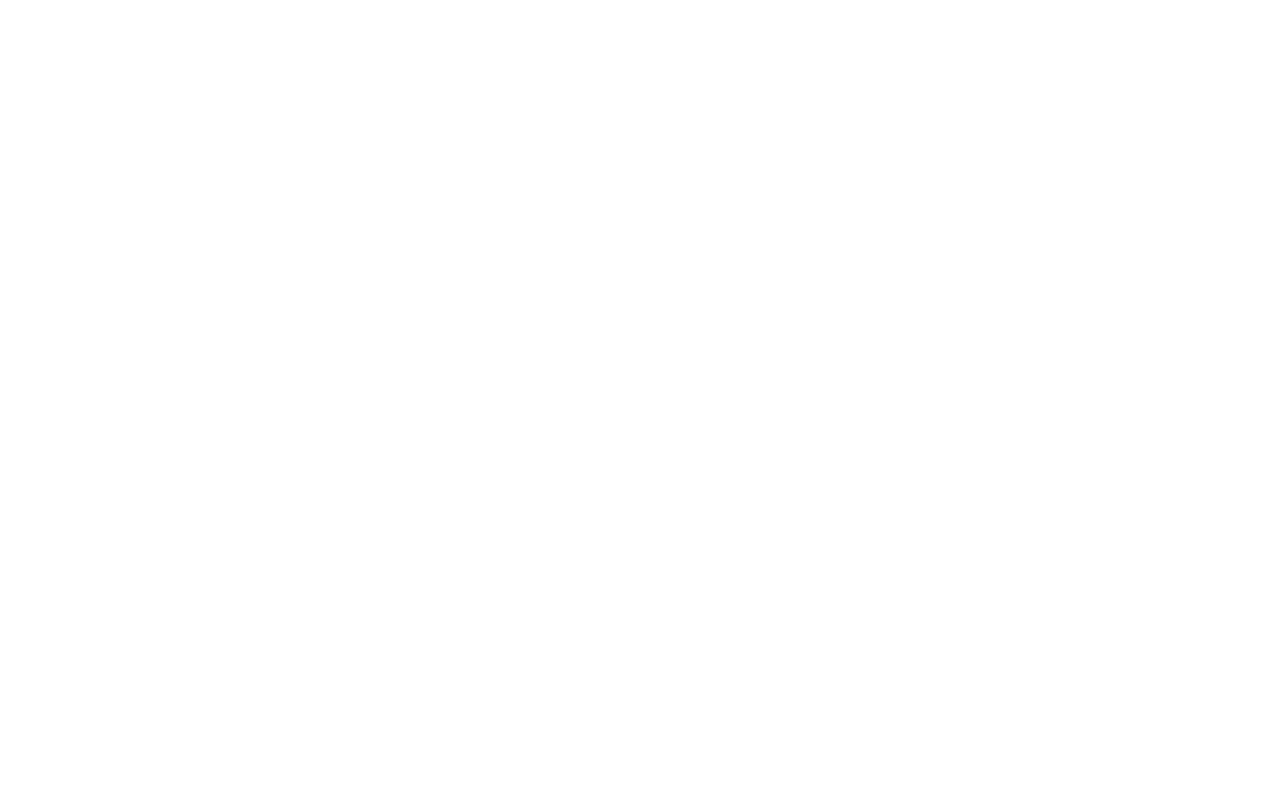
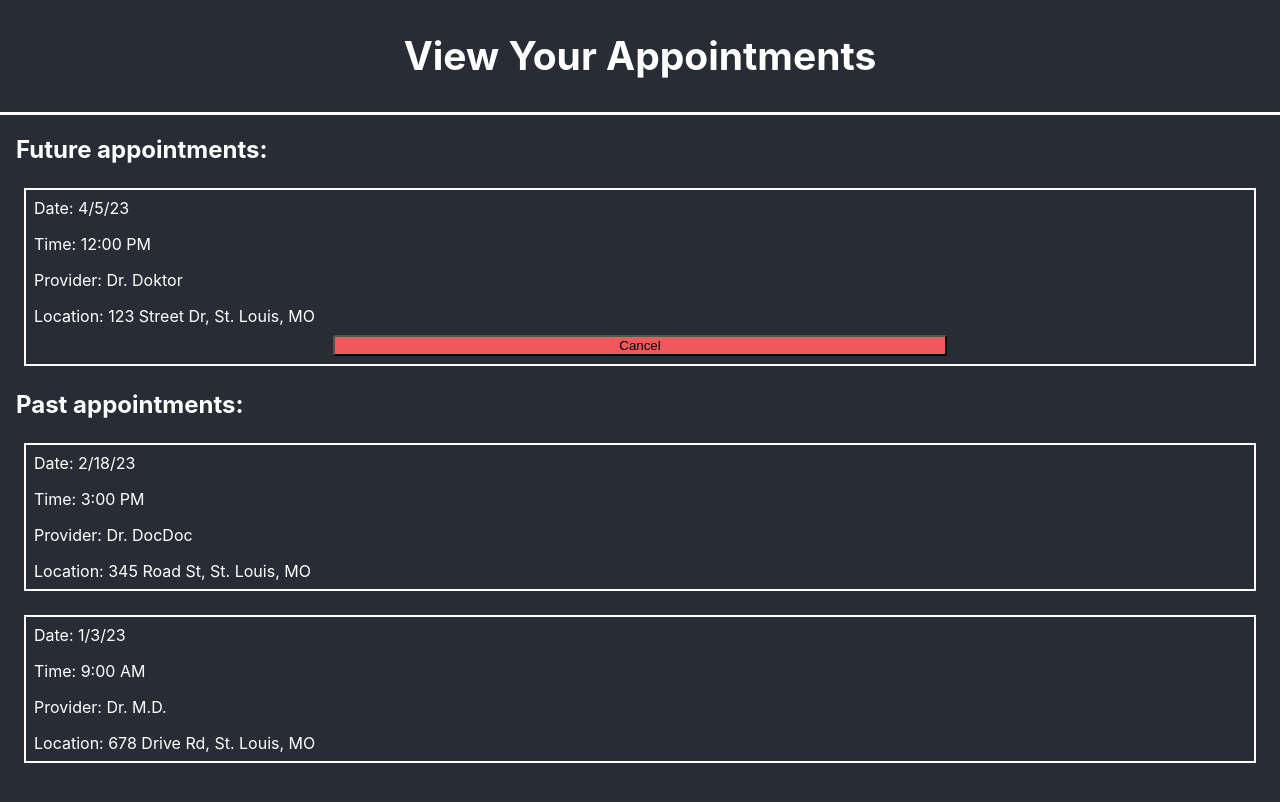
Before and after one commit to mattevans98/appoint-o-matic-9000, a React (Create React App) app: page /scenario4 in a window 1280 px wide. Before the commit this address had no page. Shown: the top 802 px of the page. Built offline with nearby package versions, Linux system fonts and the light colour scheme.

Commit message:
Added S4 with route to S5

```diff
--- a/src/App.tsx
+++ b/src/App.tsx
@@ -3,6 +3,7 @@
 import Scenario1 from "./scenario1/Scenario1";
 import Scenario2 from "./scenario2/Scenario2";
 import Scenario3 from "./scenario3/Scenario3";
+import Scenario4 from "./scenario4/Scenario4";
 import { BrowserRouter as Router, Route, Routes } from "react-router-dom";
 
 const App = (): ReactElement => {
@@ -12,6 +13,7 @@
                 <Route path="/" element={ <Scenario1/> }/>
                 <Route path="/scenario2" element={ <Scenario2/> }/>
                 <Route path="/scenario3" element={ <Scenario3/> }/>
+                <Route path="/scenario4" element={ <Scenario4/> }/>
             </Routes>
         </Router>
     );
--- /dev/null
+++ b/src/scenario4/Scenario4.tsx
@@ -0,0 +1,40 @@
+import React, { ReactElement } from 'react';
+import './scenario4.scss';
+import { Link } from "react-router-dom";
+
+const Scenario4 = (): ReactElement => {
+    return (
+        <div className="Scenario">
+            <header className="Scenario-header">
+                <h2>View Your Appointments</h2>
+            </header>
+            <main className="main4">
+                <h2>Future appointments:</h2>
+                <div>
+                    <p>Date: 4/5/23</p>
+                    <p>Time: 12:00 PM</p>
+                    <p>Provider: Dr. Doktor</p>
+                    <p>Location: 123 Street Dr, St. Louis, MO</p>
+                    <Link to="/scenario5">
+                        <button>Cancel</button>
+                    </Link>
+                </div>
+                <h2>Past appointments:</h2>
+                <div>
+                    <p>Date: 2/18/23</p>
+                    <p>Time: 3:00 PM</p>
+                    <p>Provider: Dr. DocDoc</p>
+                    <p>Location: 345 Road St, St. Louis, MO</p>
+                </div>
+                <div>
+                    <p>Date: 1/3/23</p>
+                    <p>Time: 9:00 AM</p>
+                    <p>Provider: Dr. M.D.</p>
+                    <p>Location: 678 Drive Rd, St. Louis, MO</p>
+                </div>
+            </main>
+        </div>
+    )
+};
+
+export default Scenario4;
--- /dev/null
+++ b/src/scenario4/scenario4.scss
@@ -0,0 +1,30 @@
+.main4 {
+    h2 {
+        text-align: left;
+        margin-left: 1rem;
+    }
+
+    div {
+        display: flex;
+        flex-direction: column;
+        align-items: start;
+        margin: 1.5rem;
+        border: 2px solid white;
+
+        p {
+            margin: 0.5rem;
+        }
+
+        a {
+            width: 50%;
+            align-self: center;
+
+            button {
+                margin-bottom: 0.5rem;
+                width: 100%;
+                background-color: #ef5959;
+                border-radius: 3px;
+            }
+        }
+    }
+}
```
